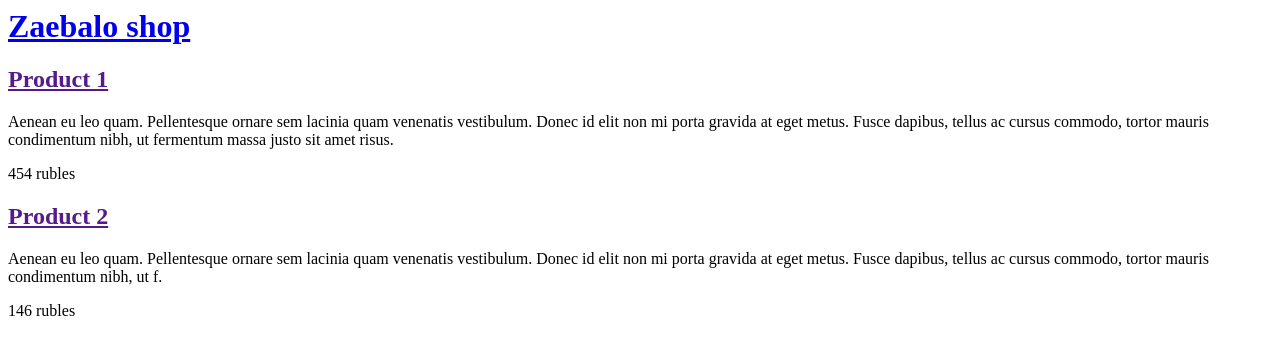
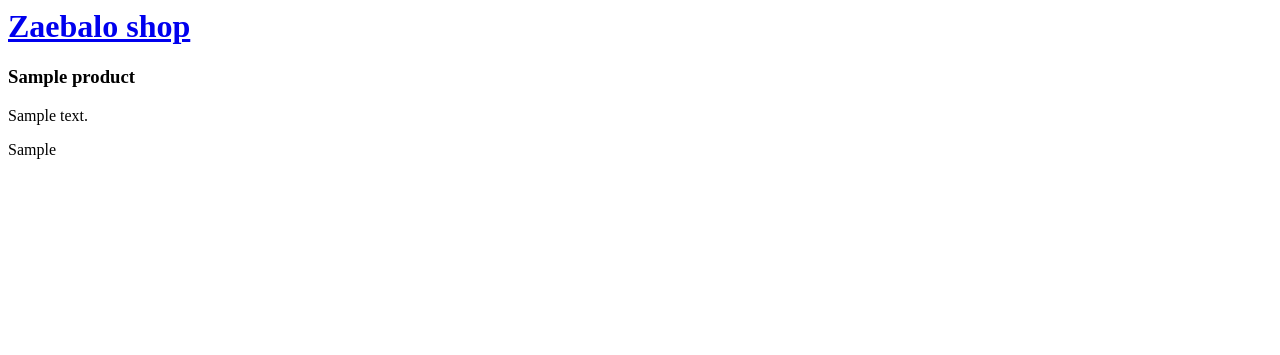
Before and after one commit to DianaEnginoeva/zaebalo_shop, a Django app: page / in a window 1280 px wide. Shown: the top 355 px of the page. Run offline with Django 3.2, Linux system fonts and the light colour scheme; tables that the repository leaves empty hold one stand-in row (values such as "Sample post").

Commit message:
Modified templates to display posts from database.

```diff
--- a/internet_shop/models.py
+++ b/internet_shop/models.py
@@ -7,12 +7,10 @@ class Product(models.Model):
     number_available = models.TextField()
     price = models.TextField()
     number_in_cart = models.TextField()
-    cost = models.TextField()
+    cost = models.BooleanField()
 
-
-def add_to_cart(self):
+    def add_to_cart(self):
         self.save()
 
-
-def __str__(self):
-    return self.name
+    def __str__(self):
+        return self.name
--- a/internet_shop/templates/internet_shop/cart_list.html
+++ b/internet_shop/templates/internet_shop/cart_list.html
@@ -6,17 +6,12 @@
         <div>
             <h1><a href="/">Zaebalo shop</a></h1>
         </div>
-
-        <div>
-            <h2><a href="">Product 1</a></h2>
-            <p>Aenean eu leo quam. Pellentesque ornare sem lacinia quam venenatis vestibulum. Donec id elit non mi porta gravida at eget metus. Fusce dapibus, tellus ac cursus commodo, tortor mauris condimentum nibh, ut fermentum massa justo sit amet risus.</p>
-            <p>454 rubles</p>
-        </div>
-
-        <div>
-            <h2><a href="">Product 2</a></h2>
-            <p>Aenean eu leo quam. Pellentesque ornare sem lacinia quam venenatis vestibulum. Donec id elit non mi porta gravida at eget metus. Fusce dapibus, tellus ac cursus commodo, tortor mauris condimentum nibh, ut f.</p>
-            <p>146 rubles</p>
-        </div>
+        {% for product in products %}
+            <div>
+                <h3>{{ product.name }}</h3>
+                <p>{{ product.describe }}</p>
+                <p>{{ product.price|linebreaksbr }}</p>
+            </div>
+        {% endfor %}
     </body>
 </html>
--- a/internet_shop/views.py
+++ b/internet_shop/views.py
@@ -1,4 +1,6 @@
 from django.shortcuts import render
+from .models import Product
 
 def cart_list(request):
-    return render(request, 'internet_shop/cart_list.html', {})
+    products = Product.objects.filter(cost=True).order_by('name')
+    return render(request, 'internet_shop/cart_list.html', {'products': products})
```
